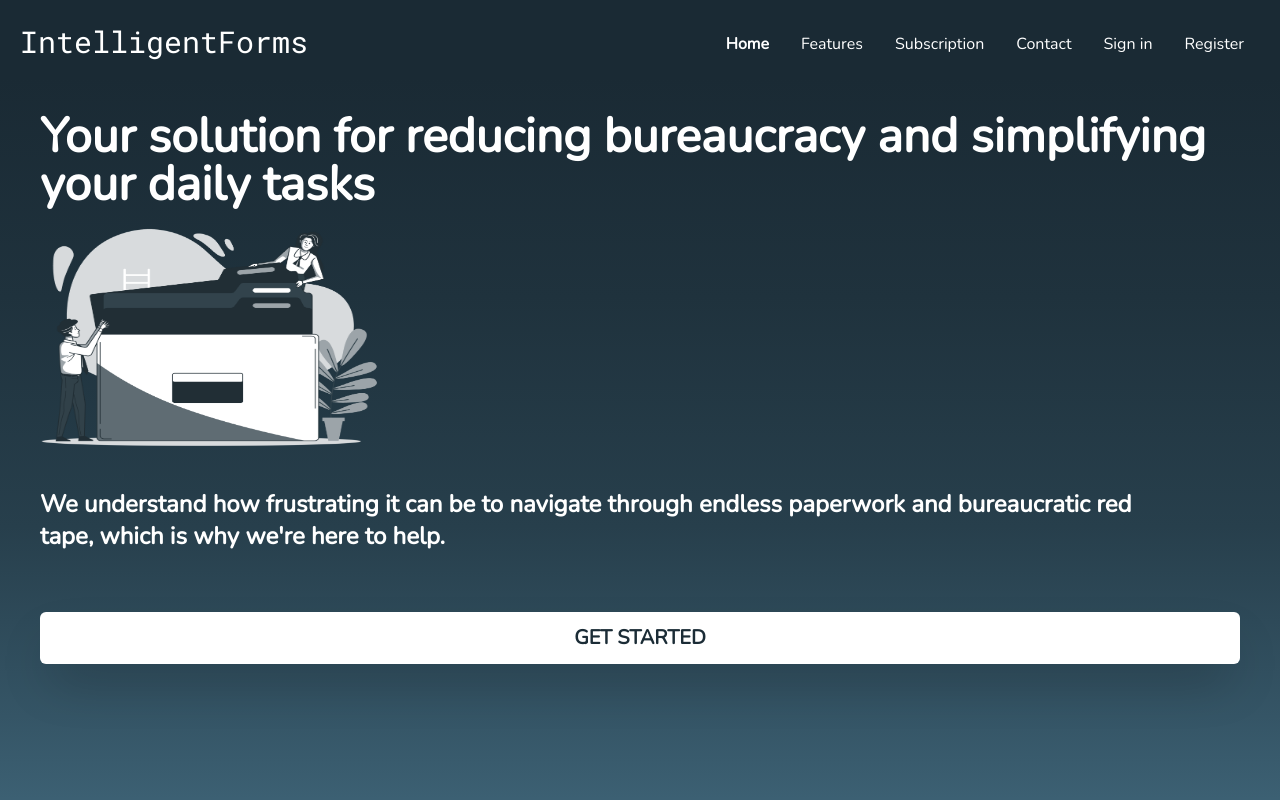
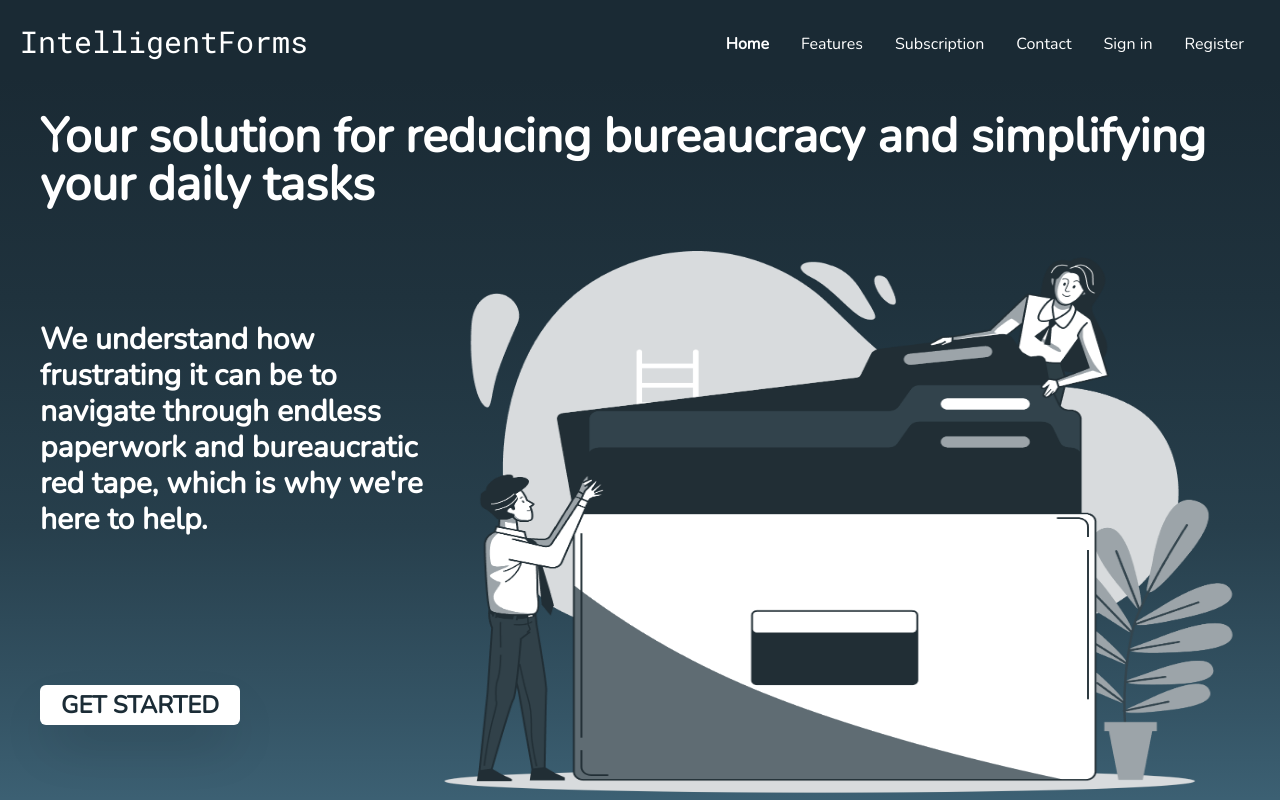
Before and after one commit to AlinOrobet/frontend-intelligent-forms, a Next.js app: page / in a window 1280 px wide. Shown: the top 800 px of the page. Built offline with nearby package versions, Linux system fonts and the light colour scheme.

Commit message:
i finished hero card section with a new design h-screen and w-full i used grid to swap between content for each screen type

```diff
--- a/components/GuestComponents/Hero.js
+++ b/components/GuestComponents/Hero.js
@@ -5,31 +5,31 @@ import Link from "next/link";
 function Hero() {
   return (
     <section
-      className="h-screen w-screen p-5 md:p-7 lg:px-10 font-secondary font-bold text-primary "
-      id="#hero"
+      className="h-screen w-screen p-5 md:p-7 lg:px-10 font-secondary font-bold text-primary relative overflow-hidden "
+      id="hero"
     >
-      <h2 className=" text-4xl  md:text-4xl lg:text-5xl  ">
+      <h2 className=" text-4xl md:text-5xl  ">
         Your solution for reducing bureaucracy and simplifying your daily tasks
       </h2>
 
       {/* imag + inner block */}
-      <div className="grid gap-10 justify-center pt-5">
+      <div className="grid gap-10 md:gap-10 lg:gap-0 justify-center pt-5 md:pt-10 lg:grid-cols-3 ">
         {/* WE understand + button inner block */}
 
         {/* We understand part */}
 
-        <p className=" text-2xl text-center md:text-left lg:text-2xl lg:mr-[50px] row-start-2">
+        <p className=" text-2xl md:text-3xl text-center lg:text-left  row-start-2 md:row-start-1 lg:flex lg:items-center    ">
           We understand how frustrating it can be to navigate through endless
           paperwork and bureaucratic red tape, which is why we're here to help.
         </p>
 
         {/* GET STARTED button*/}
-        <button className=" row-start-3 text-secondary bg-primary py-3 mt-5 rounded-md  text-xl  shadow-2xl  ">
+        <button className="  text-secondary font-secondary bg-primary py-2 lg:py-1 mt-5 rounded-md  text-2xl  shadow-2xl row-start-3 md:row-start-2  md:w-[200px]  md:m-auto lg:ml-0   transition ease-in-out delay-150  hover:scale-110 hover:bg-slate-300  duration-500 ">
           <Link href="/" />
           GET STARTED
         </button>
 
-        <div className="relative w-[340px] h-[220px] row-start-1 ">
+        <div className="relative w-[340px] h-[220px] md:h-[500px] md:w-[700px] lg:w-[800px] lg:h-[550px] row-start-1 md:row-start-3 lg:row-start-1 lg:col-span-2 lg:row-span-2 m-auto   ">
           <Image src="/assets/main/hero.png" alt="imagine-hero" fill />
         </div>
       </div>
--- a/styles/globals.css
+++ b/styles/globals.css
@@ -1,5 +1,6 @@
 @import url("https://fonts.googleapis.com/css2?family=Nunito");
 @import url("https://fonts.googleapis.com/css2?family=Roboto+Mono");
+
 @tailwind base;
 @tailwind components;
 @tailwind utilities;
```
Also changed, not shown: public/assets/main/form.png (added).
